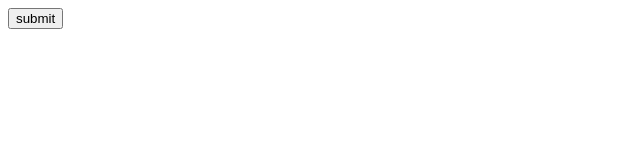
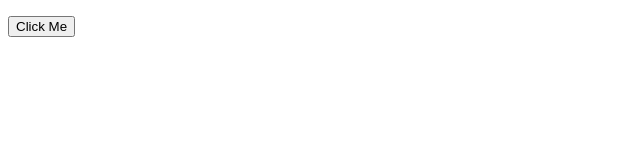
Before and after one commit to kashifjavaid1/array-funcation, a plain HTML site: page index.html in a window 1280 px wide. Shown: the whole page, without its empty margins (0-640 px from the left). Drawn offline with Linux system fonts and the light colour scheme.

Commit message:
onclick events

```diff
--- a/index.html
+++ b/index.html
@@ -7,10 +7,9 @@
     <title>Document</title>
 </head>
 <body>
-   <div>
+  <p id="text"></p>
+  <button  onclick="sub()">Click Me</button>
 
-    <button onclick="sub" id="click">submit</button>
-   </div>
 
     <!-- javascript link file -->
     <script src="./script.js"></script>
--- a/script.js
+++ b/script.js
@@ -701,5 +701,6 @@
 //  console.log(b);
 // //  console.log(a);
 
-  var a="kashif";
-  var b="muhammad";
+  function sub() {
+      document.getElementById("text").innerText = "Lorem Ipsum is simply dummy text of the printing and typesetting industry. Lorem Ipsum has been the industry's standard dummy text ever since the 1500s, when an unknown printer took a galley of type and scrambled";
+    }
```
